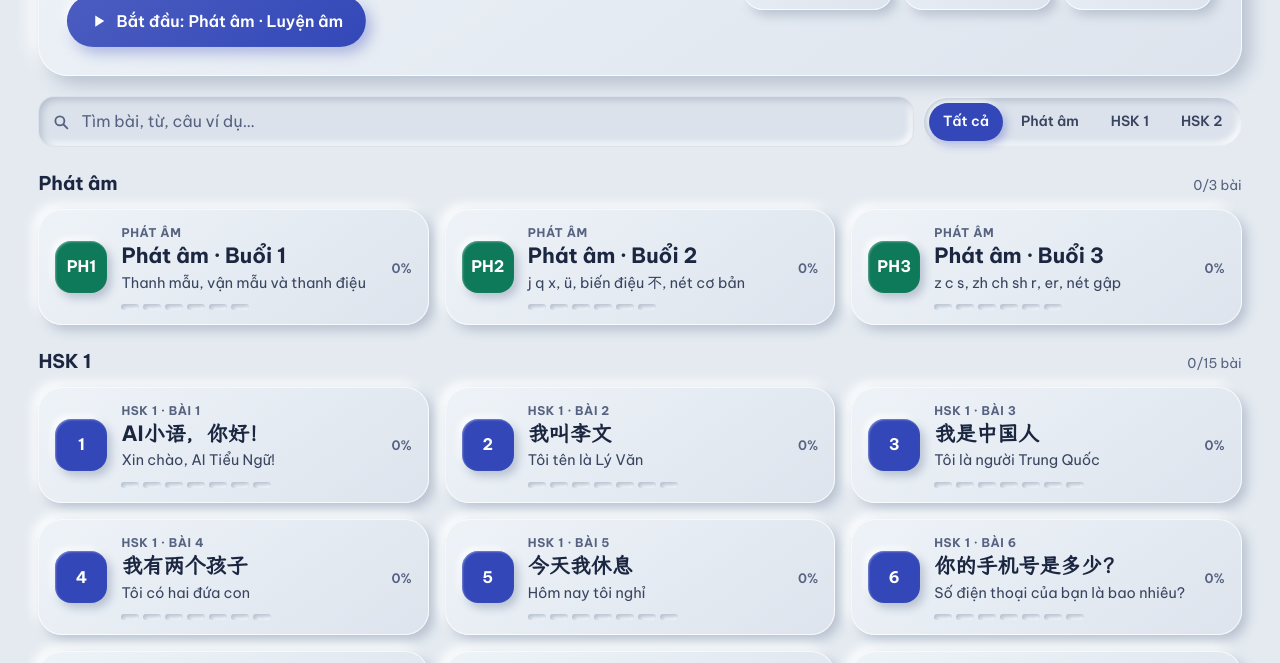
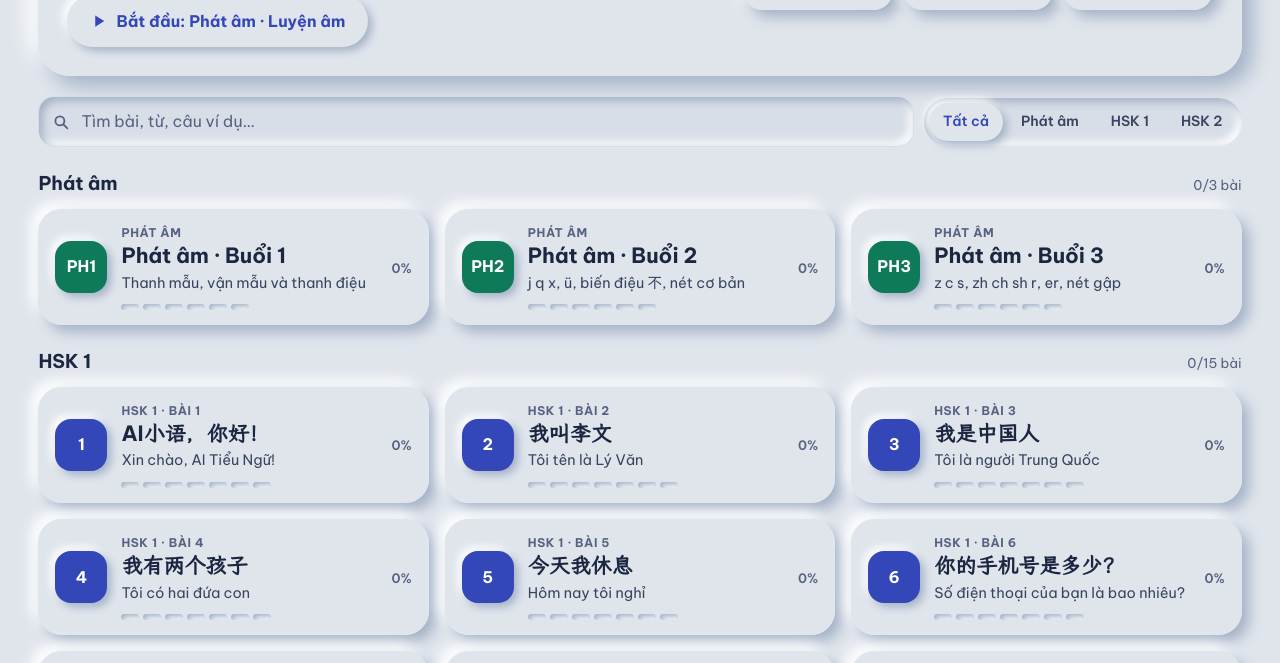
Before and after one commit to project-app-369/hsk-hoc-tieng-trung, a plain HTML site: page index.html in a window 1280 px wide. Shown: the part 257-920 px from the top of the page. Drawn offline with Linux system fonts and the light colour scheme; no server answers; a web font is replaced by a local one.

Commit message:
Đổi giao diện sang neumorphism thuần
Co-Authored-By: Claude Sonnet 5.5 <noreply@anthropic.com>

```diff
--- a/css/soft.css
+++ b/css/soft.css
@@ -1,17 +1,13 @@
 /* ==========================================================
-   HSK App — "Soft UI evolution"
-   Gốm men ngọc (青瓷): mặt nổi và lõm mềm trên cùng một nền sứ, bóng sáng–tối đối xứng.
-   Phần "evolution" so với neumorphism cũ:
-   - chữ và biểu tượng luôn đạt tương phản AA (mực đậm trên nền sứ, không dùng chữ xám nhạt);
-   - trạng thái đang chọn dùng màu nhấn đặc + bóng lõm, không chỉ đổi độ sâu;
-   - viền sáng 1px làm mép cho từng khối, vòng focus rõ cho bàn phím.
-   Dấu ấn riêng: nút "Hoàn thành" đóng dấu son (印) khi bài xong.
-   Nạp sau style.css, chỉ ghi đè token và bề mặt, không đổi bố cục.
+   HSK App — Neumorphism
+   Mọi khối cùng một màu nền với trang; hình khối chỉ đến từ cặp bóng sáng (trên-trái) và tối (dưới-phải).
+   Khối nổi = có thể bấm; khối lõm = ô nhập, rãnh, mục đang chọn. Màu nhấn chỉ dùng cho chữ, biểu tượng, thanh tiến độ.
+   Giữ chữ mực đậm trên nền để vẫn đủ tương phản. Nạp sau style.css, chỉ ghi đè bề mặt, không đổi bố cục.
    ========================================================== */
 
 :root {
-  --bg: #e4eaf0; --surface: #e4eaf0; --surface-2: #dbe2eb; --surface-3: #cdd6e2;
-  --glass: rgba(228, 234, 240, 0.92);
+  --bg: #e0e5ec; --surface: #e0e5ec; --surface-2: #d8dee7; --surface-3: #cbd3de;
+  --glass: rgba(224, 229, 236, 0.92);
   --border: rgba(96, 112, 140, 0.2); --border-strong: rgba(96, 112, 140, 0.38);
   --ink: #1b2640; --ink-2: #394560; --ink-3: #566280;
   --accent: #3347b8; --accent-ink: #ffffff; --accent-soft: #d2daf6;
@@ -19,17 +15,17 @@
   --ok: #16694a; --ok-soft: #cde9dc; --bad: #a3231c; --bad-soft: #f4d5d2;
   --outline: #c3ccda; --grid: rgba(60, 76, 110, 0.22);
   /* chất liệu */
-  --sh-l: #ffffff; --sh-d: #b6c0cf; --edge: rgba(255, 255, 255, 0.7);
-  --face-1: #eef3f8; --face-2: #dde4ed;
+  --sh-l: #ffffff; --sh-d: #a3b1c6; --edge: transparent;
+  --face-1: #e0e5ec; --face-2: #e0e5ec;
   --face: linear-gradient(145deg, var(--face-1), var(--face-2));
   --acc-sh: rgba(51, 71, 184, 0.34);
-  --raise: 8px 8px 18px var(--sh-d), -8px -8px 18px var(--sh-l);
-  --raise-s: 5px 5px 12px var(--sh-d), -5px -5px 12px var(--sh-l);
-  --raise-xs: 3px 3px 7px var(--sh-d), -3px -3px 7px var(--sh-l);
-  --raise-up: 12px 14px 26px var(--sh-d), -9px -9px 20px var(--sh-l);
-  --inset: inset 5px 5px 11px var(--sh-d), inset -5px -5px 11px var(--sh-l);
-  --inset-s: inset 3px 3px 7px var(--sh-d), inset -3px -3px 7px var(--sh-l);
-  --inset-xs: inset 2px 2px 4px var(--sh-d), inset -2px -2px 4px var(--sh-l);
+  --raise: 10px 10px 20px var(--sh-d), -10px -10px 20px var(--sh-l);
+  --raise-s: 7px 7px 14px var(--sh-d), -7px -7px 14px var(--sh-l);
+  --raise-xs: 4px 4px 8px var(--sh-d), -4px -4px 8px var(--sh-l);
+  --raise-up: 14px 14px 26px var(--sh-d), -14px -14px 26px var(--sh-l);
+  --inset: inset 7px 7px 13px var(--sh-d), inset -7px -7px 13px var(--sh-l);
+  --inset-s: inset 4px 4px 8px var(--sh-d), inset -4px -4px 8px var(--sh-l);
+  --inset-xs: inset 2px 2px 5px var(--sh-d), inset -2px -2px 5px var(--sh-l);
   --fill-in: inset 2px 2px 6px rgba(0, 0, 0, 0.3), inset -2px -2px 5px rgba(255, 255, 255, 0.16);
   --shadow: var(--raise-s);
   --shadow-lg: 18px 22px 50px rgba(60, 76, 110, 0.35), -8px -8px 24px var(--sh-l);
@@ -40,34 +36,34 @@
 }
 @media (prefers-color-scheme: dark) {
   :root:not([data-theme="light"]) {
-    --bg: #222838; --surface: #222838; --surface-2: #1b2030; --surface-3: #151925;
-    --glass: rgba(34, 40, 56, 0.92);
+    --bg: #292d36; --surface: #292d36; --surface-2: #23262e; --surface-3: #1d2027;
+    --glass: rgba(41, 45, 54, 0.92);
     --border: rgba(255, 255, 255, 0.1); --border-strong: rgba(255, 255, 255, 0.24);
     --ink: #eef1f9; --ink-2: #cfd6e8; --ink-3: #a0abc6;
     --accent: #a9b8ff; --accent-ink: #0f1431; --accent-soft: #2d3664;
     --seal: #ff8f84; --seal-soft: #46221f;
     --ok: #7fe0b0; --ok-soft: #163b2a; --bad: #ffa59d; --bad-soft: #471f1c;
     --outline: #3a4258; --grid: rgba(255, 255, 255, 0.16);
-    --sh-l: #2c3447; --sh-d: #141824; --edge: rgba(255, 255, 255, 0.07);
-    --face-1: #283047; --face-2: #1f2536;
+    --sh-l: #343944; --sh-d: #1d2027; --edge: transparent;
+    --face-1: #292d36; --face-2: #292d36;
     --acc-sh: rgba(0, 0, 0, 0.5);
-    --shadow-lg: 18px 22px 50px rgba(0, 0, 0, 0.55), -8px -8px 24px rgba(60, 72, 100, 0.25);
+    --shadow-lg: 16px 16px 36px var(--sh-d), -16px -16px 36px var(--sh-l);
     --fill-in: inset 2px 2px 6px rgba(0, 0, 0, 0.28), inset -2px -2px 5px rgba(255, 255, 255, 0.28);
   }
 }
 :root[data-theme="dark"] {
-  --bg: #222838; --surface: #222838; --surface-2: #1b2030; --surface-3: #151925;
-  --glass: rgba(34, 40, 56, 0.92);
+  --bg: #292d36; --surface: #292d36; --surface-2: #23262e; --surface-3: #1d2027;
+  --glass: rgba(41, 45, 54, 0.92);
   --border: rgba(255, 255, 255, 0.1); --border-strong: rgba(255, 255, 255, 0.24);
   --ink: #eef1f9; --ink-2: #cfd6e8; --ink-3: #a0abc6;
   --accent: #a9b8ff; --accent-ink: #0f1431; --accent-soft: #2d3664;
   --seal: #ff8f84; --seal-soft: #46221f;
   --ok: #7fe0b0; --ok-soft: #163b2a; --bad: #ffa59d; --bad-soft: #471f1c;
   --outline: #3a4258; --grid: rgba(255, 255, 255, 0.16);
-  --sh-l: #2c3447; --sh-d: #141824; --edge: rgba(255, 255, 255, 0.07);
-  --face-1: #283047; --face-2: #1f2536;
+  --sh-l: #343944; --sh-d: #1d2027; --edge: transparent;
+  --face-1: #292d36; --face-2: #292d36;
   --acc-sh: rgba(0, 0, 0, 0.5);
-  --shadow-lg: 18px 22px 50px rgba(0, 0, 0, 0.55), -8px -8px 24px rgba(60, 72, 100, 0.25);
+  --shadow-lg: 16px 16px 36px var(--sh-d), -16px -16px 36px var(--sh-l);
   --fill-in: inset 2px 2px 6px rgba(0, 0, 0, 0.28), inset -2px -2px 5px rgba(255, 255, 255, 0.28);
 }
 
@@ -205,7 +201,7 @@ body { background: var(--bg); }
 .sum-ic { filter: drop-shadow(2px 3px 4px var(--sh-d)); animation: sx-stamp 0.7s var(--spring) both; }
 
 /* ---------- Hộp thoại và popup ---------- */
-dialog::backdrop { background: rgba(28, 38, 64, 0.42); -webkit-backdrop-filter: blur(6px); backdrop-filter: blur(6px); animation: sx-fade var(--t-mid) var(--ease); }
+dialog::backdrop { background: rgba(30, 36, 50, 0.4); -webkit-backdrop-filter: blur(6px); backdrop-filter: blur(6px); animation: sx-fade var(--t-mid) var(--ease); }
 dialog.sheet, dialog#dlg, .auth-dlg { background: var(--face); border: 1px solid var(--edge); box-shadow: var(--shadow-lg); }
 dialog.sheet { animation: sheetUp 0.4s var(--ease); }
 dialog#dlg[open], .auth-dlg[open] { animation: sx-pop-in 0.38s var(--spring); }
@@ -274,6 +270,37 @@ dialog#dlg[open], .auth-dlg[open] { animation: sx-pop-in 0.38s var(--spring); }
   .navlinks a:hover { background: var(--surface-2); box-shadow: var(--inset-xs); }
   .navlinks a[aria-current="page"] { background: var(--surface-2); box-shadow: var(--inset-s); color: var(--accent); }
 }
+
+/* ---------- Neumorphism thuần: trạng thái chọn là khối lõm, màu nhấn chỉ ở chữ/biểu tượng ---------- */
+.btn-primary, .btn-install { background: var(--bg); color: var(--accent); border-color: transparent; box-shadow: var(--raise-xs); font-weight: 700; }
+.btn-primary:active, .btn-install:active { box-shadow: var(--inset-xs); }
+.btn-tonal, .btn-danger { background: var(--bg); }
+.btn-tonal { color: var(--accent); }
+.seg button[aria-pressed="true"] { background: var(--bg); color: var(--accent); box-shadow: var(--raise-xs); }
+.chip[aria-pressed="true"] { background: var(--bg); color: var(--accent); border-color: transparent; box-shadow: var(--inset-s); font-weight: 700; }
+.side-link[aria-current="page"] { background: var(--bg); color: var(--accent); border-color: transparent; box-shadow: var(--inset-s); }
+.side-link[aria-current="page"] .sl-dot { background: var(--accent); }
+.sw-track { background: var(--bg); }
+.switch input:checked + .sw-track { background: var(--bg); box-shadow: var(--inset-s); }
+.switch input:checked + .sw-track::after { background: var(--accent); box-shadow: var(--raise-xs); }
+.pill, .btn-ok, .tick, .stk-ic, .formula, .sc-note, .tag, .v-pos { background: var(--bg); box-shadow: var(--inset-xs); }
+.pill, .tick, .btn-ok { color: var(--accent); }
+.tick, .btn-ok { color: var(--ok); }
+.dlg-line.side-b .dlg-bubble, .dlg-bubble { background: var(--bg); }
+.dlg-line.side-b .dlg-bubble { box-shadow: var(--inset-s), inset 0 0 0 1px var(--accent-soft); }
+.tok:hover, .tok:focus-visible { background: var(--bg); }
+.opt.correct, .opt.wrong, .char-tile.done, .feedback { background: var(--bg); }
+.opt.correct, .char-tile.done { color: var(--ok); }
+.opt.wrong { color: var(--bad); }
+.feedback.ok { color: var(--ok); } .feedback.bad { color: var(--bad); }
+.num, .logo { box-shadow: var(--raise-xs); }
+.bar, .dots i, .wk-bar { background: var(--bg); }
+.dots i.on { box-shadow: var(--raise-xs); }
+.hero { border-radius: 32px; }
+.card { border-radius: 24px; }
+.stat, .miss { background: var(--bg); }
+.note-n, .sc-n { background: var(--bg); }
+.done-btn.btn-ok { background: var(--bg); }
 @media (prefers-reduced-motion: reduce) {
   *, *::before, *::after { animation-duration: 0.001ms !important; animation-delay: 0s !important; animation-iteration-count: 1 !important; transition-duration: 0.001ms !important; scroll-behavior: auto !important; }
 }
--- a/index.html
+++ b/index.html
@@ -10,8 +10,8 @@
 <meta name="robots" content="index, follow">
 <link rel="canonical" href="https://project-app-369.github.io/hsk-hoc-tieng-trung/">
 
-<meta name="theme-color" content="#e4eaf0" media="(prefers-color-scheme: light)">
-<meta name="theme-color" content="#222838" media="(prefers-color-scheme: dark)">
+<meta name="theme-color" content="#e0e5ec" media="(prefers-color-scheme: light)">
+<meta name="theme-color" content="#292d36" media="(prefers-color-scheme: dark)">
 <meta name="application-name" content="HSK Tiếng Trung">
 <meta name="mobile-web-app-capable" content="yes">
 <meta name="apple-mobile-web-app-capable" content="yes">
--- a/sw.js
+++ b/sw.js
@@ -1,5 +1,5 @@
 // Service worker: cache app shell để mở được khi mất mạng sau lần đầu truy cập.
-const CACHE = 'hsk-app-v15';
+const CACHE = 'hsk-app-v16';
 const SHELL = [
   './',
   './index.html',
```
